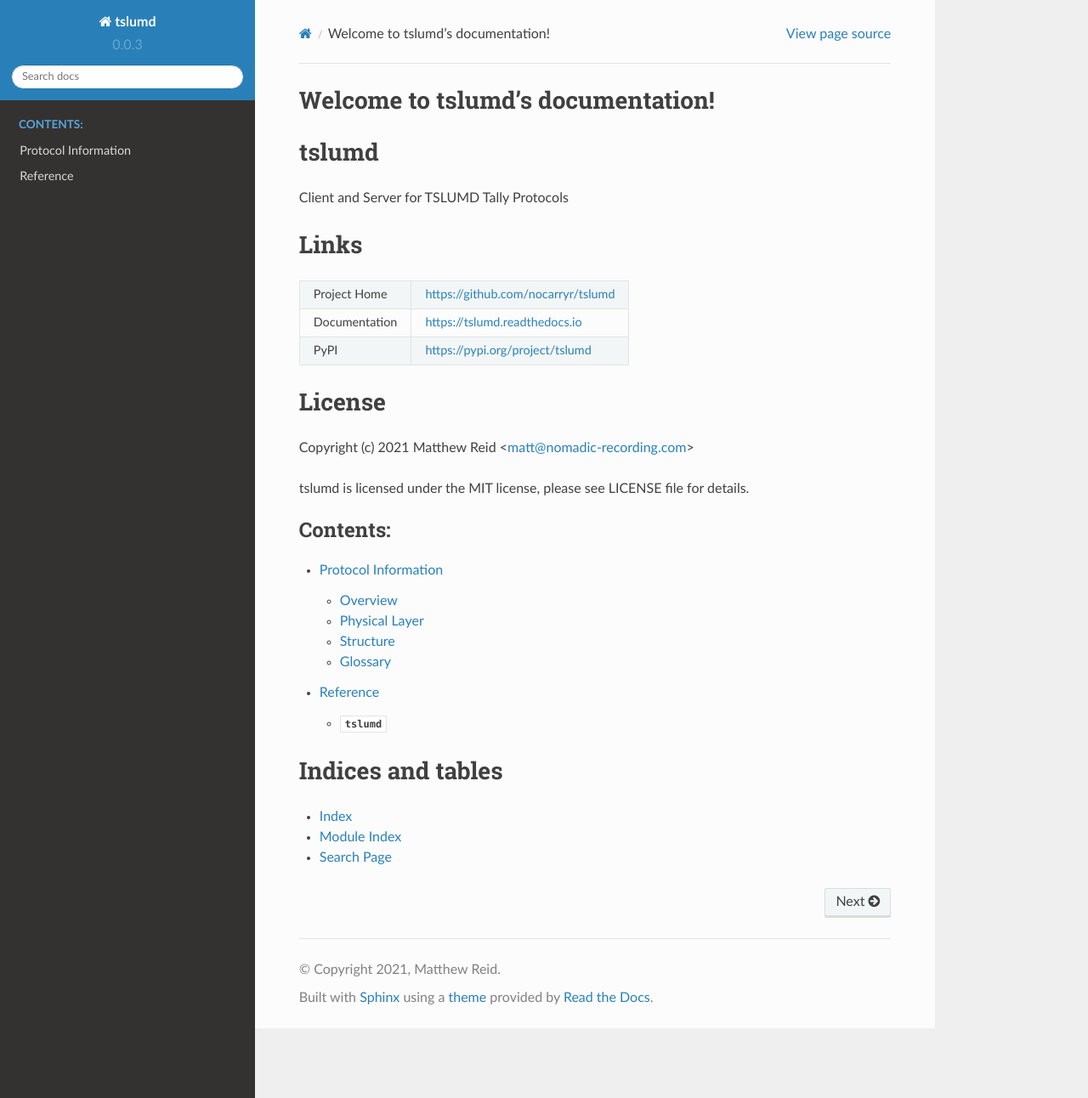
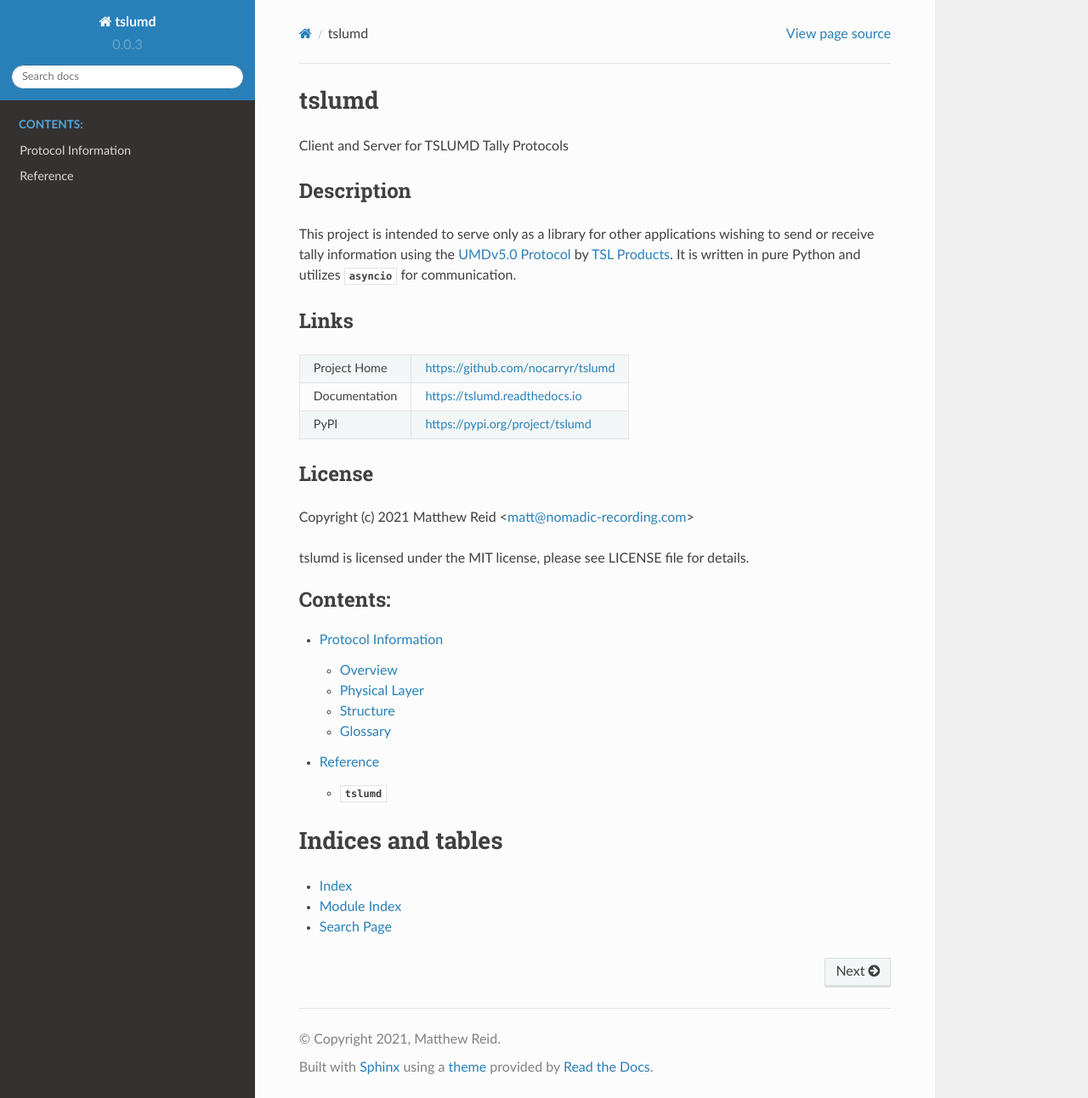
Before and after one commit to nocarryr/tslumd, a Sphinx documentation site: the page built from doc/source/index.rst, in a window 1280 px wide and 1292 px high. Shown: the whole window at 85% size. Built offline with Sphinx 7.4.7 and the Read the Docs theme 2.0.0, drawn with Linux system fonts in a browser that asks for light colours.

Commit message:
Rework section hierarchy and add a description to README

```diff
--- a/README.rst
+++ b/README.rst
@@ -3,9 +3,16 @@
 
 Client and Server for TSLUMD Tally Protocols
 
+Description
+-----------
+
+This project is intended to serve only as a library for other applications
+wishing to send or receive tally information using the
+`UMDv5.0 Protocol`_ by `TSL Products`_.  It is written in pure Python and
+utilizes :mod:`asyncio` for communication.
 
 Links
-=====
+-----
 
 .. list-table::
 
@@ -18,8 +25,12 @@
 
 
 License
-=======
+-------
 
 Copyright (c) 2021 Matthew Reid <matt@nomadic-recording.com>
 
 tslumd is licensed under the MIT license, please see LICENSE file for details.
+
+
+.. _UMDv5.0 Protocol: https://tslproducts.com/media/1959/tsl-umd-protocol.pdf
+.. _TSL Products: https://tslproducts.com
--- a/doc/source/index.rst
+++ b/doc/source/index.rst
@@ -3,8 +3,6 @@
    You can adapt this file completely to your liking, but it should at least
    contain the root `toctree` directive.
 
-Welcome to tslumd's documentation!
-==================================
 
 .. include:: ../../README.rst
 
```
